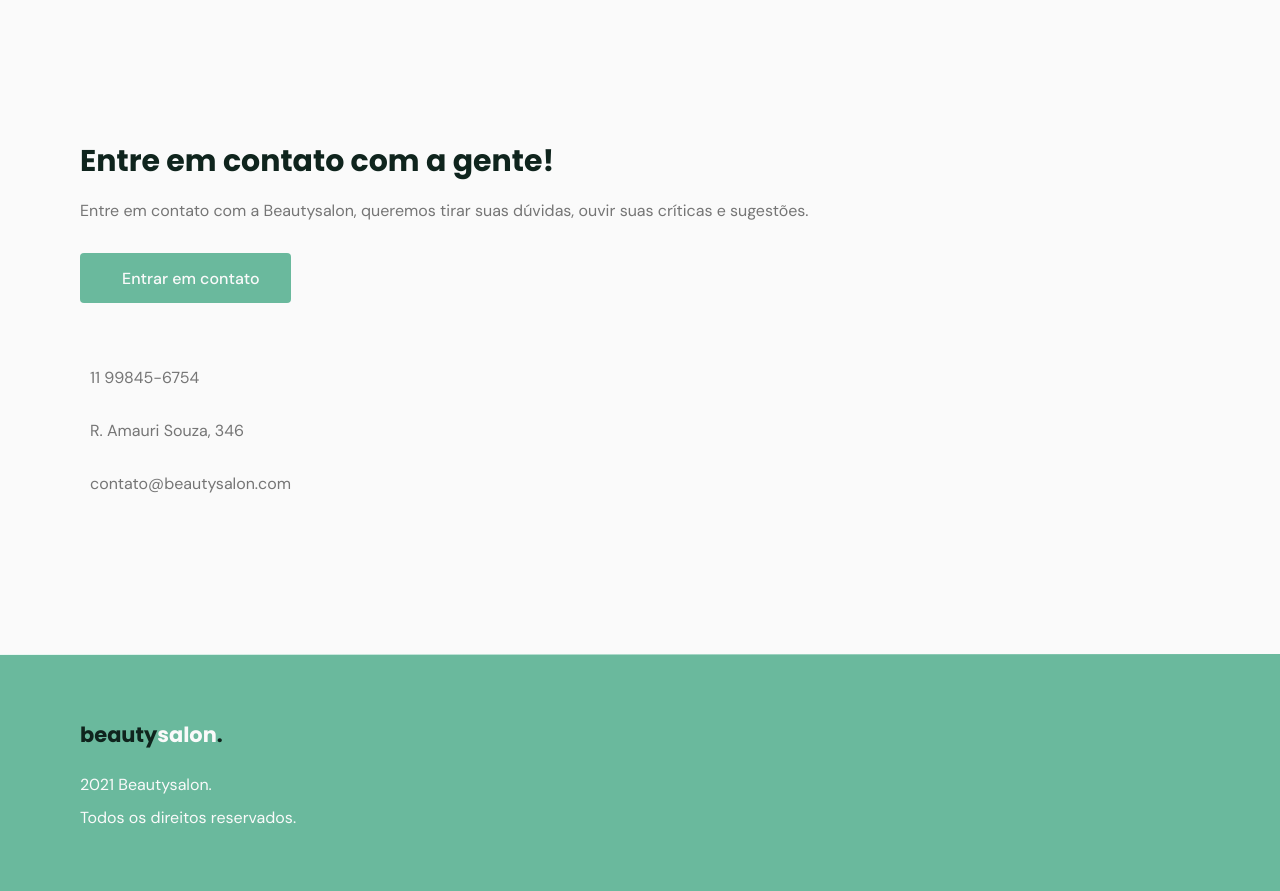
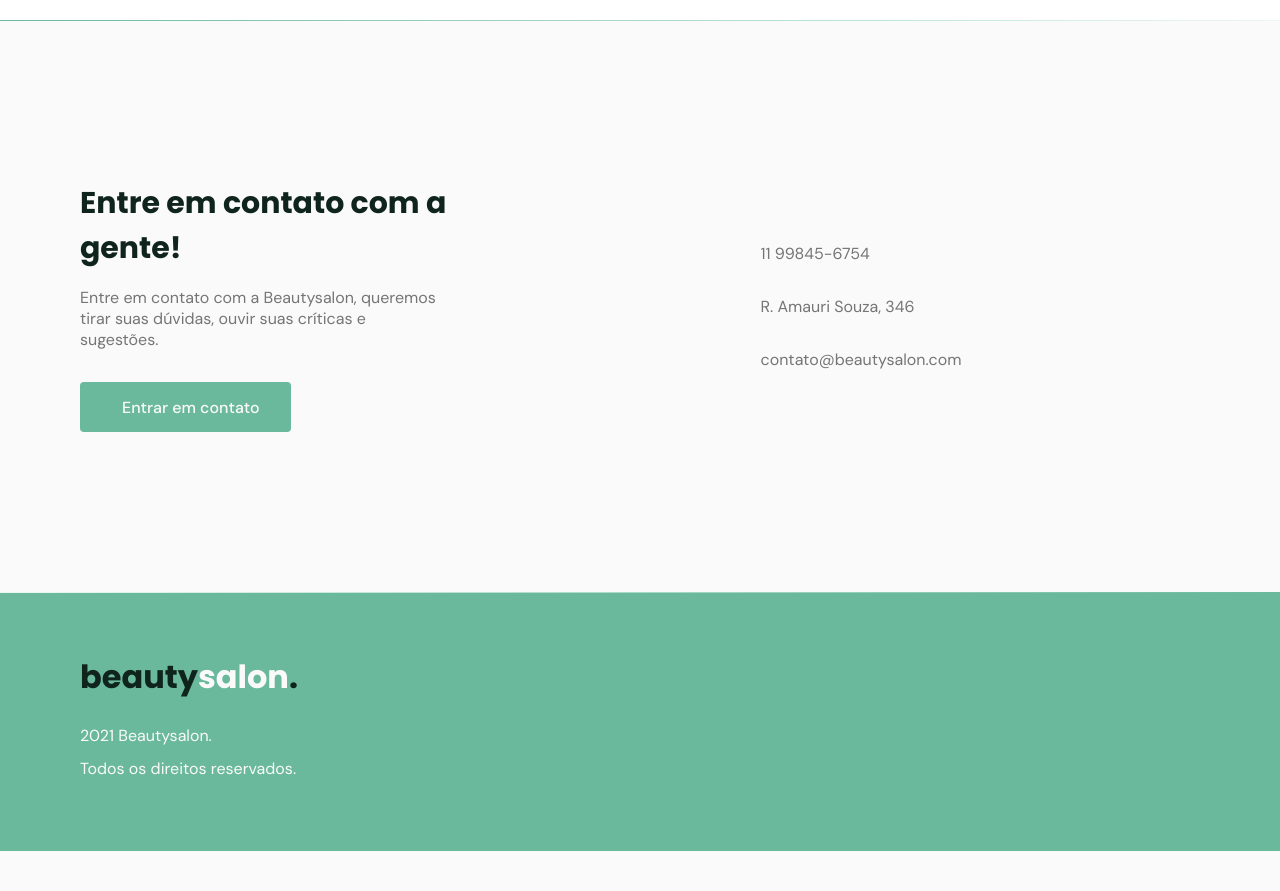
Before and after one commit to matheuscostadesign/nlw6-beauty-salon, a plain HTML site: page index.html in a window 1280 px wide. Shown: the part 3160-4051 px from the top of the page. After the commit the page ends 4011 px from the top, so only its background shows below. Drawn offline with nearby package versions, Linux system fonts and the light colour scheme; files that its build step writes are made by us from their sources.

Commit message:
melhorias desktop

```diff
--- a/main.js
+++ b/main.js
@@ -52,6 +52,12 @@ const swiper = new Swiper(".swiper-container", {
   },
   mousewhell: true,
   keyboard: true,
+  breakpoints: {
+    767: {
+      slidesPerView: 2,
+      setWrapperSize: true,
+    },
+  },
 });
 
 // Scroll Reveal (animações ao fazer scroll)
--- a/style.css
+++ b/style.css
@@ -645,6 +645,32 @@ footer .social a:hover {
     margin-left: auto;
     margin-right: auto;
   }
+
+  /* Contact */
+  #contact .container {
+    grid-auto-flow: column;
+    align-items: center;
+  }
+
+  #contact .text {
+    max-width: 23rem;
+  }
+
+  /* Footer */
+
+  footer.section {
+    padding: 3.75rem 0;
+  }
+
+  footer .container {
+    grid-auto-flow: column;
+    align-items: center;
+    justify-content: space-between;
+  }
+
+  footer .logo {
+    font-size: 2rem;
+  }
 }
 
 /* Dispositivos maiores que 992px */
```
